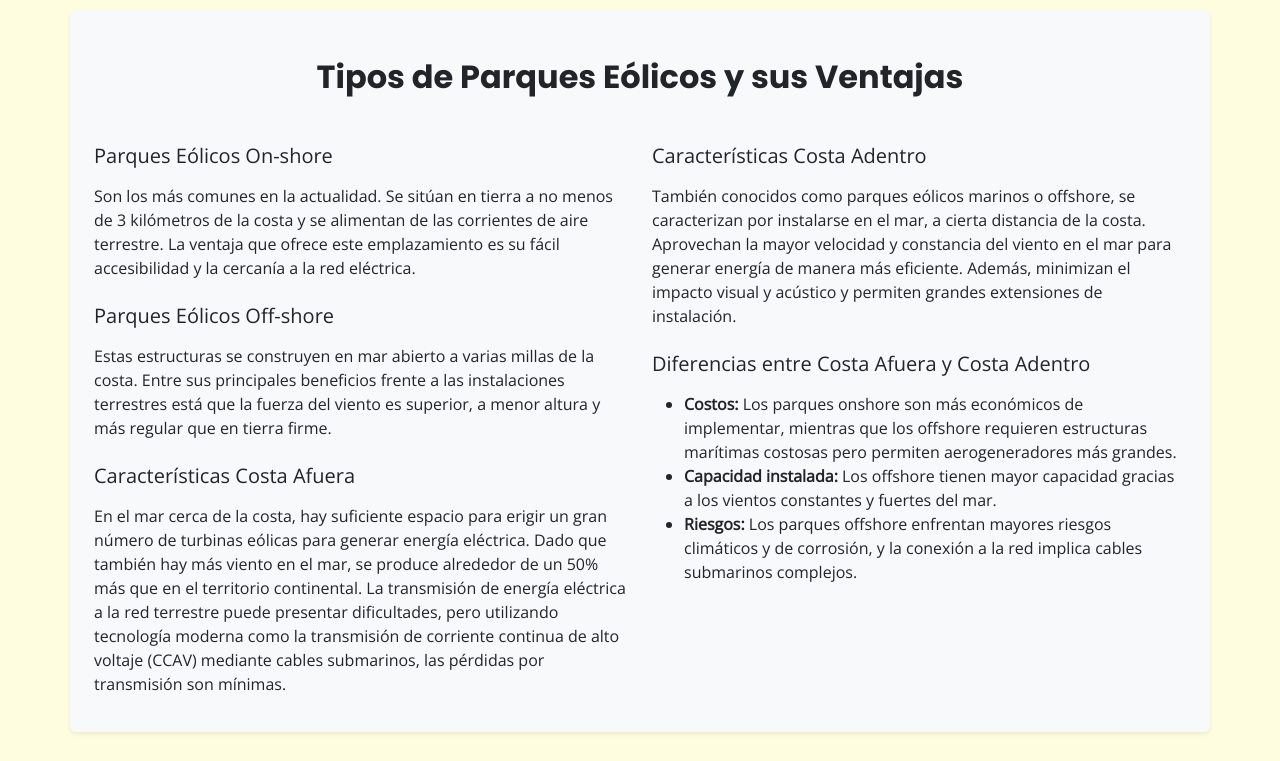
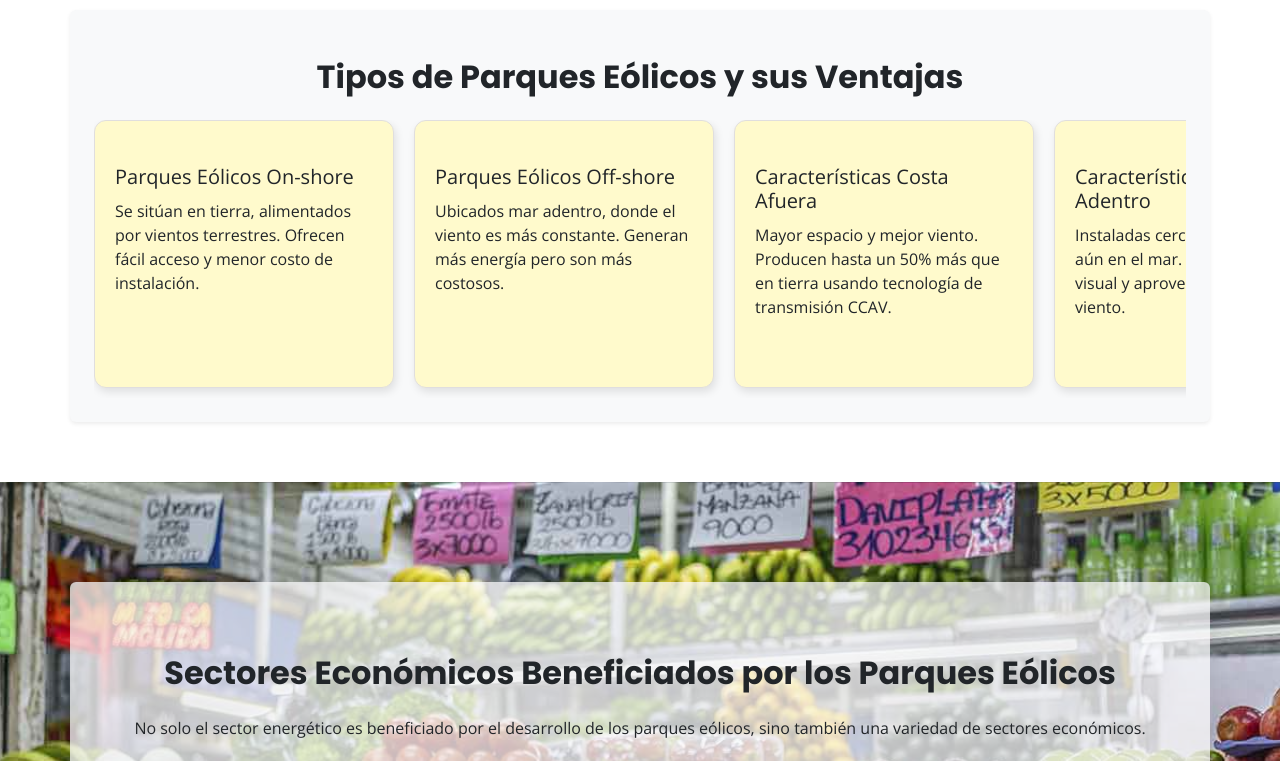
Before and after one commit to stivencc160323/proyecto, a plain HTML site: page index.html.html in a window 1280 px wide. Shown: the part 2340-3101 px from the top of the page. Drawn offline with nearby package versions, Linux system fonts and the light colour scheme.

Commit message:
agregue una animacion a tipos

```diff
--- a/index.html.html
+++ b/index.html.html
@@ -163,6 +163,51 @@
     .fondo-gris {
       background-color: #f1f1f1;
     }
+
+    .scroll-container {
+      display: flex;
+      gap: 20px;
+      overflow-x: auto;
+      padding-bottom: 10px;
+      scroll-snap-type: x mandatory;
+      -webkit-overflow-scrolling: touch;
+      position: relative;
+    }
+
+    .tipo-card {
+      scroll-snap-align: start;
+      min-width: 300px;
+      max-width: 300px;
+      padding: 20px;
+      background-color: #fffceb;
+      border: 1px solid #e0dede;
+      border-radius: 12px;
+      box-shadow: 2px 4px 8px rgba(0, 0, 0, 0.1);
+      transition: transform 0.4s ease, opacity 0.5s ease;
+      overflow: hidden;
+      opacity: 0;
+      transform: translateY(50px);
+    }
+
+    .tipo-card h5 {
+      margin-bottom: 10px;
+    }
+
+    .tipo-card .content {
+      max-height: 0;
+      overflow: hidden;
+      transition: max-height 0.5s ease;
+    }
+
+    .tipo-card.active {
+      transform: translateY(0);
+      opacity: 1;
+      background-color: #fffacc;
+    }
+
+    .tipo-card.active .content {
+      max-height: 500px;
+    }
   </style>
 </head>
 
@@ -265,7 +310,7 @@
           <p>
             Una vez el generador transforma la energía cinética que recibe en electricidad, se utiliza un transformador
             para
-            elevar la tensión (de 20 KV – 66 KV) y poder transportar la corriente por el parque eólico. De este modo, la
+            elevar la tensión (de 20 KV , 66 KV) y poder transportar la corriente por el parque eólico. De este modo, la
             energía
             se transmite mediante cables de media tensión hasta la subestación.
           </p>
@@ -306,64 +351,49 @@
   </section>
 
 
-  <section id="tipos" class="seccion-fondo fondo-amarillo">
+  <section id="tipos" class="seccion-fondo">
     <div class="container bg-light rounded shadow-sm p-4">
       <h2 class="text-center mb-4">Tipos de Parques Eólicos y sus Ventajas</h2>
-      <div class="row">
-        <div class="col-md-6">
+      <div class="scroll-container" id="tipos-scroll">
+        <div class="tipo-card">
           <h5>Parques Eólicos On-shore</h5>
-          <p>
-            Son los más comunes en la actualidad. Se sitúan en tierra a no menos de 3 kilómetros de la costa y se
-            alimentan de las corrientes de aire terrestre.
-            La ventaja que ofrece este emplazamiento es su fácil accesibilidad y la cercanía a la red eléctrica.
-          </p>
-
-
+          <div class="content">
+            <p>Se sitúan en tierra, alimentados por vientos terrestres. Ofrecen fácil acceso y menor costo de
+              instalación.</p>
+          </div>
+        </div>
+        <div class="tipo-card">
           <h5>Parques Eólicos Off-shore</h5>
-          <p>
-            Estas estructuras se construyen en mar abierto a varias millas de la costa. Entre sus principales beneficios
-            frente a las instalaciones terrestres está que la fuerza del viento es superior, a menor altura y más
-            regular que en tierra firme.
-          </p>
-
-
+          <div class="content">
+            <p>Ubicados mar adentro, donde el viento es más constante. Generan más energía pero son más costosos.</p>
+          </div>
+        </div>
+        <div class="tipo-card">
           <h5>Características Costa Afuera</h5>
-          <p>
-            En el mar cerca de la costa, hay suficiente espacio para erigir un gran número de turbinas eólicas para
-            generar energía eléctrica.
-            Dado que también hay más viento en el mar, se produce alrededor de un 50% más que en el territorio
-            continental.
-            La transmisión de energía eléctrica a la red terrestre puede presentar dificultades, pero utilizando
-            tecnología moderna como la transmisión de corriente continua de alto voltaje (CCAV) mediante cables
-            submarinos, las pérdidas por transmisión son mínimas.
-          </p>
+          <div class="content">
+            <p>Mayor espacio y mejor viento. Producen hasta un 50% más que en tierra usando tecnología de transmisión
+              CCAV.</p>
+          </div>
         </div>
-
-
-        <div class="col-md-6">
+        <div class="tipo-card">
           <h5>Características Costa Adentro</h5>
-          <p>
-            También conocidos como parques eólicos marinos o offshore, se caracterizan por instalarse en el mar, a
-            cierta distancia de la costa.
-            Aprovechan la mayor velocidad y constancia del viento en el mar para generar energía de manera más
-            eficiente.
-            Además, minimizan el impacto visual y acústico y permiten grandes extensiones de instalación.
-          </p>
-
-
-          <h5>Diferencias entre Costa Afuera y Costa Adentro</h5>
-          <ul>
-            <li><strong>Costos:</strong> Los parques onshore son más económicos de implementar, mientras que los
-              offshore requieren estructuras marítimas costosas pero permiten aerogeneradores más grandes.</li>
-            <li><strong>Capacidad instalada:</strong> Los offshore tienen mayor capacidad gracias a los vientos
-              constantes y fuertes del mar.</li>
-            <li><strong>Riesgos:</strong> Los parques offshore enfrentan mayores riesgos climáticos y de corrosión, y la
-              conexión a la red implica cables submarinos complejos.</li>
-          </ul>
+          <div class="content">
+            <p>Instaladas cerca de la costa pero aún en el mar. Reducen impacto visual y aprovechan mejor el viento.</p>
+          </div>
+        </div>
+        <div class="tipo-card">
+          <h5>Diferencias On-shore vs Off-shore</h5>
+          <div class="content">
+            <ul>
+              <li><strong>Costos:</strong> Offshore más costosos.</li>
+              <li><strong>Capacidad:</strong> Mayor en el mar.</li>
+              <li><strong>Riesgos:</strong> Más exposición al clima.</li>
+            </ul>
+          </div>
         </div>
       </div>
+    </div>
   </section>
-
 
   <section id="economia"
     style="background-image: url('plasa_mercado.jpg'); background-size: cover; background-attachment: fixed; background-position: center; padding: 100px 20px;">
@@ -474,7 +504,7 @@
       <h2 class="text-center mb-4">Actualidad</h2>
 
 
-      <h4>Parque Eólico Trupillo – La Guajira</h4>
+      <h4>Parque Eólico Trupillo, La Guajira</h4>
       <p>
         Ubicado en la Alta Guajira, exactamente en el municipio de Uribia, se localiza el nuevo proyecto de energía
         renovable que la Autoridad Nacional de Licencias Ambientales (ANLA) ha viabilizado mediante el otorgamiento de
@@ -599,9 +629,25 @@
     })();
   </script>
 
-
+  <script>
+    const cards = document.querySelectorAll('.tipo-card');
+    const observer = new IntersectionObserver(entries => {
+      entries.forEach(entry => {
+        if (entry.isIntersecting) {
+          entry.target.classList.add('active');
+        } else {
+          entry.target.classList.remove('active');
+        }
+      });
+    }, {
+      root: document.querySelector('#tipos-scroll'),
+      threshold: 0.5
+    });
+    cards.forEach(card => observer.observe(card));
+  </script>
   <!-- Bootstrap JS -->
   <script src="https://cdn.jsdelivr.net/npm/bootstrap@5.3.0/dist/js/bootstrap.bundle.min.js"></script>
+
 </body>
 <!-- Pie de página -->
 <footer class="text-center text-white" style="background-color: #343a40; padding: 20px 0;">
```
Also changed, not shown: gráfica_lineas.html (+10 -3 lines).
